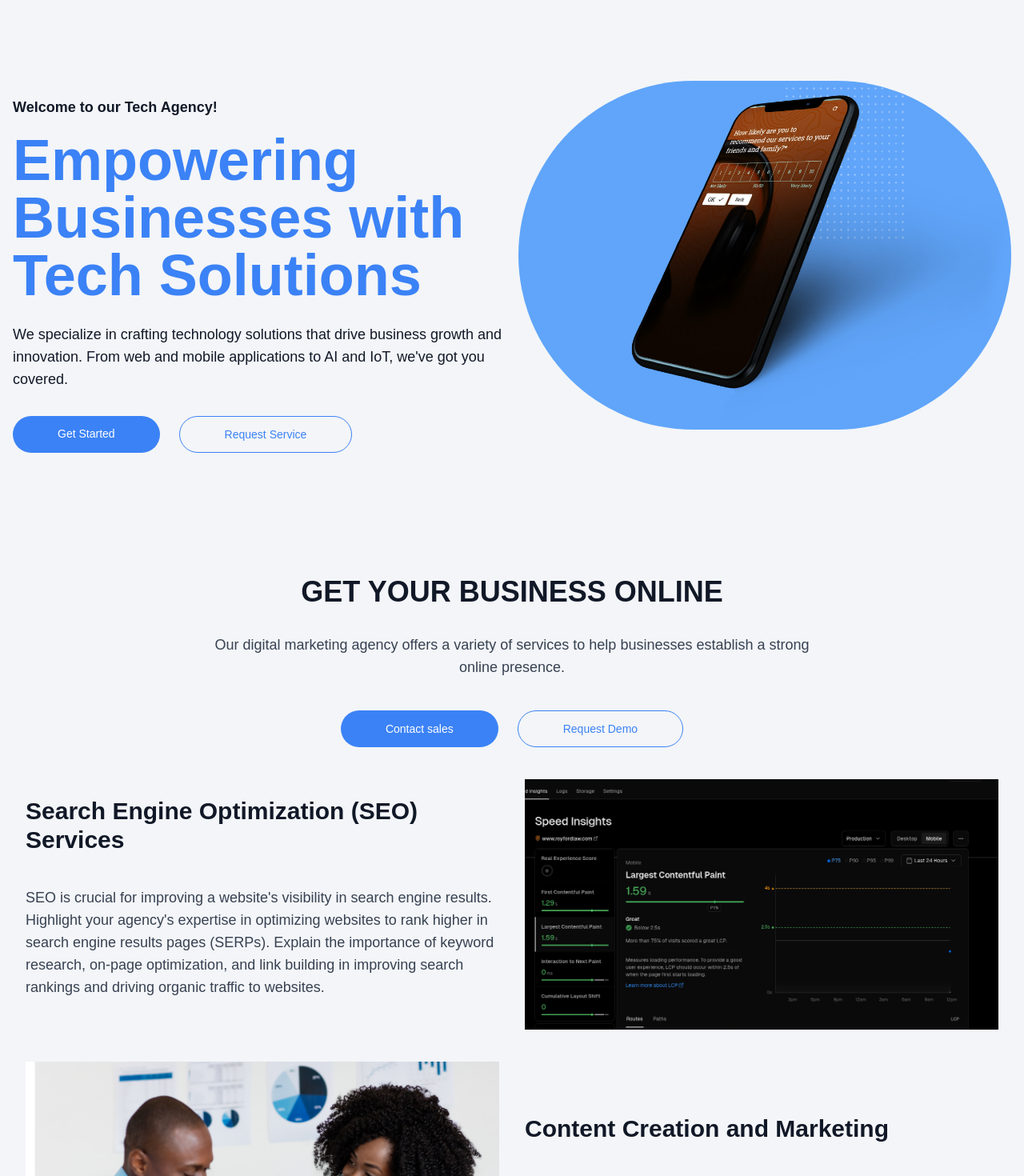
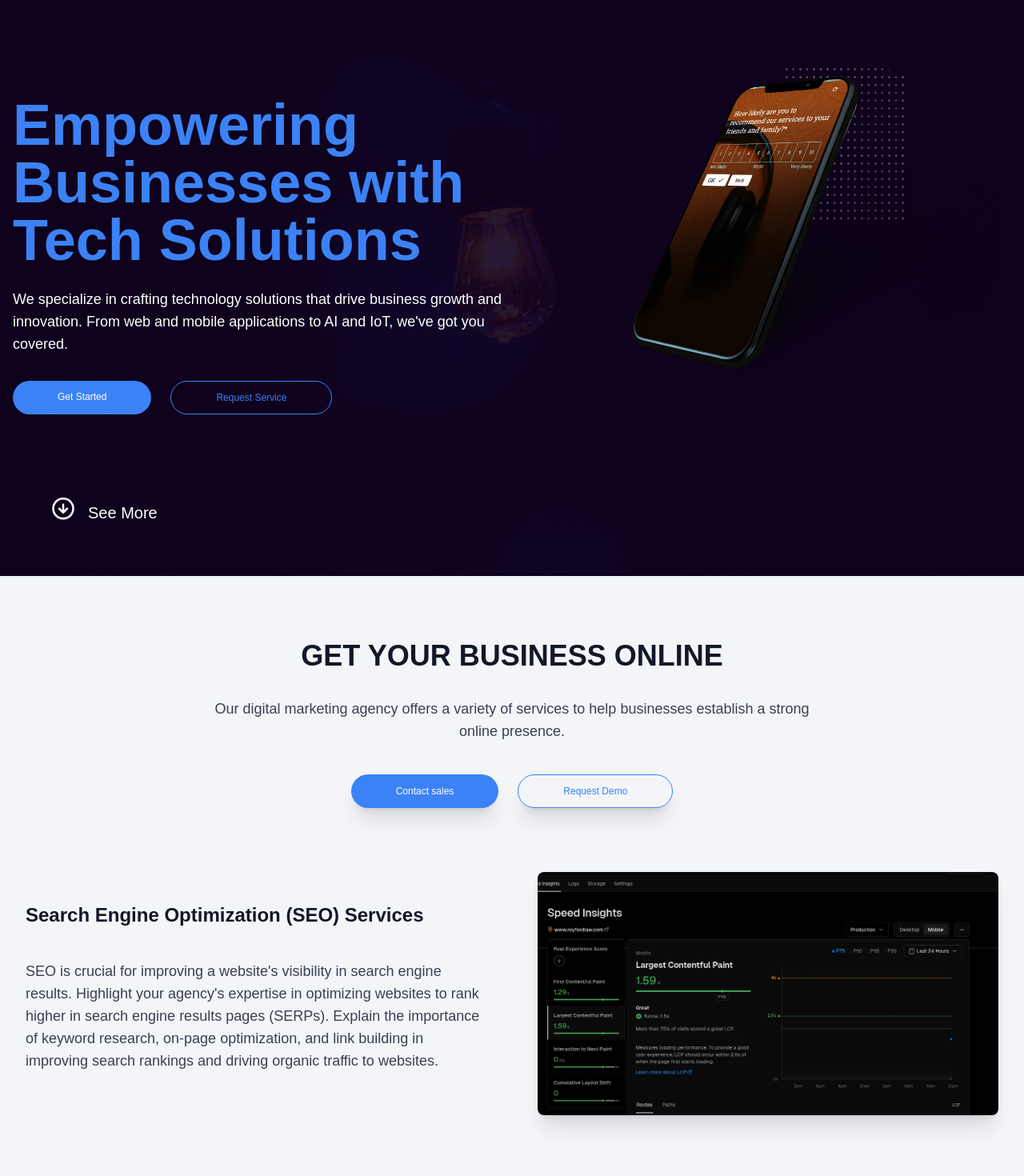
Before and after one commit to Erickadikah/tech, a Next.js app: page / in a window 1280 px wide. Shown: the part 120-1590 px from the top of the page at 80% size. Built offline with nearby package versions, Linux system fonts and the light colour scheme.

Commit message:
update hero section

```diff
--- a/src/components/foot.jsx
+++ b/src/components/foot.jsx
@@ -1,7 +1,7 @@
 import React from 'react';
+import { MdEmail } from 'react-icons/md';
+import { AiFillFacebook, AiFillInstagram } from 'react-icons/ai';
 import { FaPhone } from 'react-icons/fa';
-import { MdEmail } from 'react-icons/md';
-import Link from 'next/link';
 
 const Foot = () => {
   const currentYear = new Date().getFullYear();
@@ -11,23 +11,20 @@ const Foot = () => {
       <div className="container mx-auto py-3 px-4 sm:px-6 lg:px-8">
         <div className="flex flex-col sm:flex-row justify-between items-center text-white text-sm">
           <div className="flex items-center mt-2 mb-3 sm:mb-0">
-        <p className="mr-4 hidden sm:block">|</p>
-        <Link href="mailto:wendaandroyfordadvocates@example.com">
-          <p className="mr-4 sm:mr-8 text-xs lg:text-sm"></p>
-        </Link>
+            <a href="mailto:wendaandroyfordadvocates@example.com" className="flex items-center text-xs lg:text-sm">
+              <FaPhone className="inline mr-1" />
+              +254 792 87 3157
+            </a>
           </div>
           <div className="flex items-center mt-2 mb-3 sm:mb-0">
             <p className="mr-4 sm:mr-8 text-xs lg:text-sm">© {currentYear}. All rights reserved</p>
             <p className="mr-4 hidden sm:block">|</p>
-        <a href="https://my-portfolio-beta-ruby-32.vercel.app/"
-        rel="noreferrer"
-        target="_blank"
-        className="text-xs lg:text-sm"></a>
-        <p className="ml-4 mr-4 hidden sm:block">|</p>
-        <a href="https://my-portfolio-sand-ten-81.vercel.app/"
-        rel="noreferrer"
-        target="_blank"
-        className="mr-4 sm:mr-8 text-xs lg:text-sm"> </a>
+            <a href="https://www.facebook.com" rel="noreferrer" target="_blank" className="text-xs lg:text-sm mr-4">
+              <AiFillFacebook />
+            </a>
+            <a href="https://www.instagram.com" rel="noreferrer" target="_blank" className="text-xs lg:text-sm">
+              <AiFillInstagram />
+            </a>
           </div>
         </div>
       </div>
--- a/src/components/hero.jsx
+++ b/src/components/hero.jsx
@@ -5,6 +5,7 @@ import Partners from "./partners";
 import SoftwareRequestForm from "./SoftwareRequestForm";
 import { IoCloseCircle } from "react-icons/io5";
 import { Link as ScrollLink } from "react-scroll";
+import { LuArrowDownCircle } from "react-icons/lu";
 
 const Hero = () => {
   const [showForm, setShowForm] = useState(false);
@@ -14,25 +15,33 @@ const Hero = () => {
   };
 
   return (
-    <div className="lg:h-[95vh] h-[9up5vh]  relative bg-[#F3F5F8]" id="hero">
+    <div
+      className="lg:h-[95vh] h-[85vh] sm:h-[40vh] relative"
+      id="hero"
+      style={{ backgroundImage: 'url("/images/ideas.jpg")' ,
+      objectFit: 'cover',
+      backgroundSize: 'cover',
+      backgroundPosition: 'center',
+      backgroundRepeat: 'no-repeat',
+
+    }}
+    >
+      <div className="absolute inset-0 bg-[#11021F] opacity-90"></div>
       <div className="">
         <div className="container mx-auto px-4 relative z-0 ">
           <div className="flex flex-col md:flex-row items-center gap-4 lg:py-20 py-10">
             <div className="md:w-1/2 lg:mb-8 md:mb-0 md:text-left lg:mt-20 mt-0">
-              <p className="text-sm md:text-lg font-bold text-gray-900 mb-4">
-                Welcome to our Tech Agency!
-              </p>
               <h1 className="text-4xl md:text-7xl font-bold text-blue-500 leading-tight mb-6">
                 Empowering Businesses with Tech Solutions
               </h1>
-              <p className="text-sm lg:text-lg text-gray-900 mb-8">
+              <p className="text-sm lg:text-lg text-white mb-8">
                 We specialize in crafting technology solutions that drive
                 business growth and innovation. From web and mobile applications
                 to AI and IoT, we've got you covered.
               </p>
               <div className="flex gap-6">
                 <ScrollLink
-                  className="px-3 lg:px-14 lg:py-3 py-2 lg:text-md text-sm bg-blue-500 text-white hover:bg-blue-600 focus:outline-none rounded-full"
+                  className="px-6 lg:px-14 lg:py-3 py-2 lg:text-md text-xs bg-blue-500 text-white hover:bg-blue-600 focus:outline-none rounded-full"
                   to="features"
                   smooth={true}
                   duration={300}
@@ -41,13 +50,13 @@ const Hero = () => {
                 </ScrollLink>
                 <button
                   onClick={toggleForm}
-                  className="px-3 lg:px-14 lg:py-3 py-2 lg:text-md text-sm border border-blue-500 text-blue-500 hover:bg-blue-600 hover:text-white focus:outline-none rounded-full"
+                  className="px-3 lg:px-14 lg:py-3 py-2 lg:text-md text-xs border border-blue-500 text-blue-500 hover:bg-blue-600 hover:text-white focus:outline-none rounded-full"
                 >
                   Request Service
                 </button>
               </div>
             </div>
-            <div className="md:w-1/2 overflow-hidden rounded-full bg-blue-400">
+            <div className="md:w-1/2 overflow-hidden rounded-full">
               <Image
                 src="/images/tech.png"
                 alt="hero-image"
@@ -72,6 +81,17 @@ const Hero = () => {
           </div>
         </div>
       )}
+      <ScrollLink
+          to="features"
+          spy={true}
+          smooth={true}
+          offset={-70}
+          duration={500}
+          className="absolute bottom-0 left-0 flex gap-4 justify-center items-center p-4 lg:p-16"
+        >
+          <LuArrowDownCircle className="text-2xl lg:text-3xl text-white animate-bounce" />
+          <h1 className="text-white text-sm lg:text-xl leading-relaxed">See More</h1>
+        </ScrollLink>
     </div>
   );
 };
--- a/src/components/navbar.jsx
+++ b/src/components/navbar.jsx
@@ -68,7 +68,7 @@ const LandingNavBar = () => {
         </li>
         <li>
           <ScrollLink
-            to="services"
+            to="features"
             className="text-base text-gray-700 hover:underline"
             smooth={true}
             duration={500}
@@ -103,7 +103,7 @@ const LandingNavBar = () => {
         <a
         target="_blank"
         rel="noreferrer"
-        href="https://hostmasterskenya.com:2096/"
+        href="#"
         >
           <button
             className="px-10 bg-blue-500 py-2 text-base lg:text-lg xl:text-lg text-white border-r:bg-gradient-to-b from-gray-800 to-gray-900 hover:bg-yellow-600 focus:outline-none rounded-full focus:bg-yellow-600 transform hover:scale-105 transition-transform flex items-center"
--- a/src/components/section3.jsx
+++ b/src/components/section3.jsx
@@ -40,7 +40,7 @@ const Section3 = () => {
       className="flex flex-col items-center justify-center min-h-screen bg-[#F3F5F8]"
       id="features"
     >
-      <div className="container mx-auto lg:px-8 px-4 mb-10">
+      <div className="container mx-auto lg:px-8 px-4 mb-10 mt-20">
         <h1 className="lg:text-4xl text-2xl md:text-5xl font-extrabold text-gray-900 leading-tight lg:text-center mb-4 lg:mb-8">
           GET YOUR BUSINESS ONLINE
         </h1>
@@ -50,19 +50,19 @@ const Section3 = () => {
         </p>
         <div className="flex gap-6 lg:justify-center">
                 <button
-                className="px-3 lg:px-14 lg:py-3 py-2 lg:text-md text-sm bg-blue-500 text-white hover:bg-blue-600 hover:shadow-2xl focus:outline-none rounded-full"
+                className="px-3 lg:px-14 lg:py-3 py-2 lg:text-md text-xs bg-blue-500 text-white hover:bg-blue-600 hover:shadow-2xl focus:outline-none rounded-full shadow-xl"
                 onClick={toggleForm}
                 >
                   Contact sales
                 </button>
-                <button className="px-3 lg:px-14 lg:py-3 py-2 lg:text-md text-sm border border-blue-500 text-blue-500 hover:shadow-2xl hover:bg-blue-600 hover:text-white focus:outline-none rounded-full">
+                <button className="px-3 lg:px-14 lg:py-3 py-2 lg:text-md text-xs border border-blue-500 text-blue-500 hover:shadow-2xl hover:bg-blue-600 hover:text-white focus:outline-none rounded-full shadow-xl">
                   Request Demo
                 </button>
               </div>
         {features.map((feature, index) => (
           <div
             key={feature.id}
-            className={`flex flex-col md:flex-row items-center lg:gap-8 gap-4 mt-10 ${
+            className={`flex flex-col md:flex-row items-center lg:gap-16 gap-4 lg:mt-20 mt-10 ${
               index % 2 === 0 ? "md:flex-row" : "md:flex-row-reverse"
             }`}
             data-aos-duration="1000"
@@ -70,7 +70,7 @@ const Section3 = () => {
             data-aos-delay="300"
           >
             <div className="md:w-1/2">
-              <h1 className="text-2xl md:text-3xl font-extrabold text-gray-900 leading-tight mb-4">
+              <h1 className="text-2xl md:text-2xl font-extrabold text-gray-900 leading-tight mb-4">
                 {feature.title}
               </h1>
               <p className="text-sm lg:text-lg text-gray-700 mb-4 lg:mt-10">
@@ -81,7 +81,7 @@ const Section3 = () => {
               <Image
                 src={feature.imageUrl}
                 alt="feature-image"
-                className="object-cover object-center"
+                className="object-cover object-center rounded-lg shadow-xl"
                 width={600}
                 height={400}
               />
@@ -103,7 +103,6 @@ const Section3 = () => {
           </div>
         </div>
       )}
-      {/**/}
     </div>
   );
 };
--- a/src/pages/index.js
+++ b/src/pages/index.js
@@ -15,7 +15,7 @@ export default function Home() {
     <LandingNavBar />
     <Hero />
     <Section3 />
-    <Services />
+    {/*<Services />*/}
     <Testimonials />
     {/*<Section1 />*/}
     {/*<Section2 />*/}
```
Lines whose indentation alone changed are shown as unchanged.
